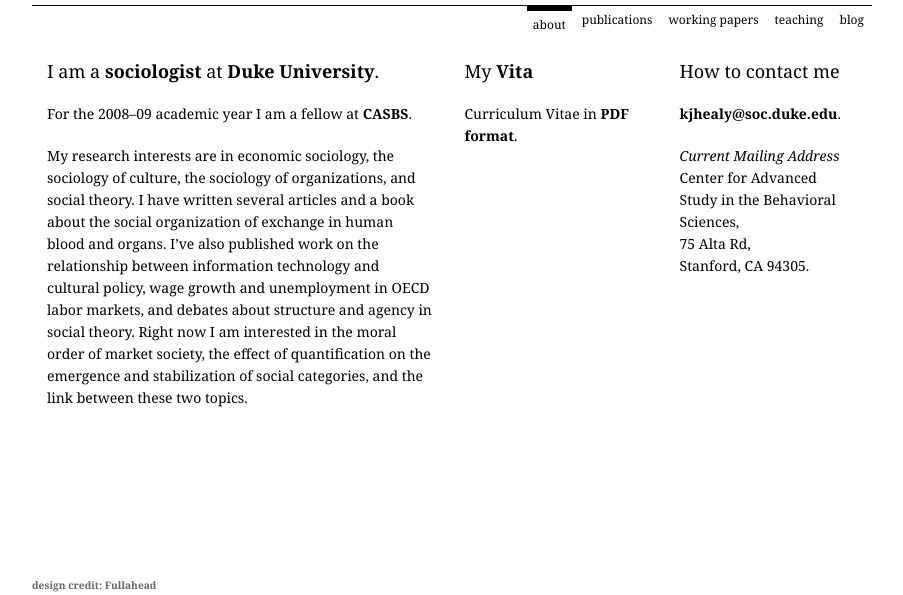
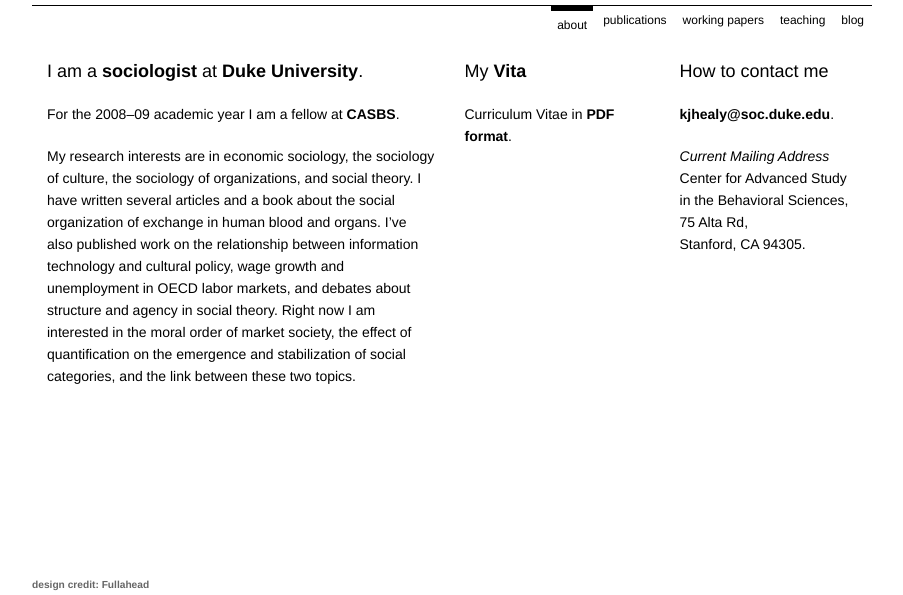
Before and after one commit to kjhealy/kjhealy.github.com, a plain HTML site: page index.html in a window 1280 px wide. Shown: the part 205-800 px from the top of the page, without its empty margins (188-1091 px from the left). Drawn offline with Linux system fonts and the light colour scheme.

Commit message:
reverting

```diff
--- a/css/html.css
+++ b/css/html.css
@@ -20,8 +20,7 @@ body {
   text-align: center;
   font-size: 12px;
   line-height: 18px;
-/*  font-family: "Helvetica", "Lucida Bright", Verdana, Arial, sans-serif;*/
-  font-family: "Constantia", "Georgia", serif;
+  font-family: "Helvetica", "Lucida Bright", Verdana, Arial, sans-serif;
 
 /*  font: 400 1em verdana, arial, sans-serif;
 */
```
